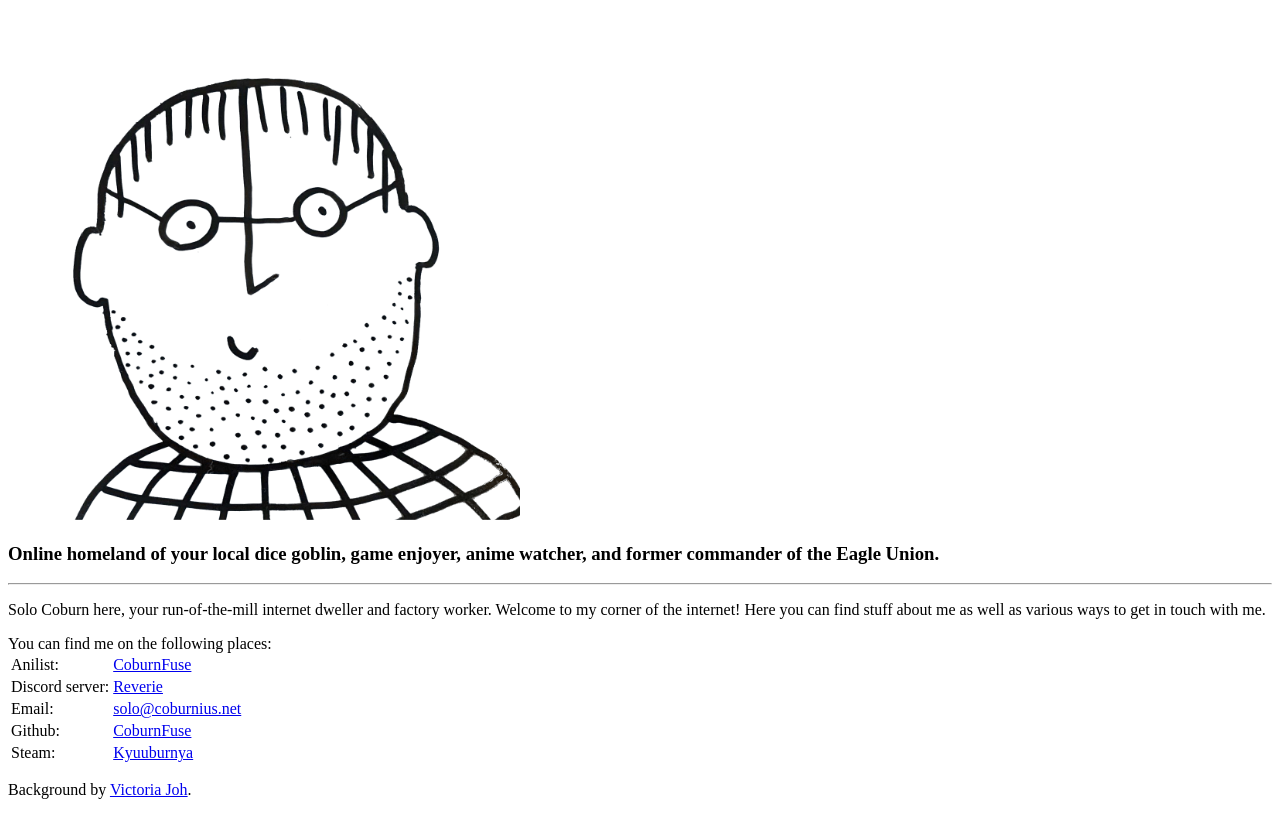
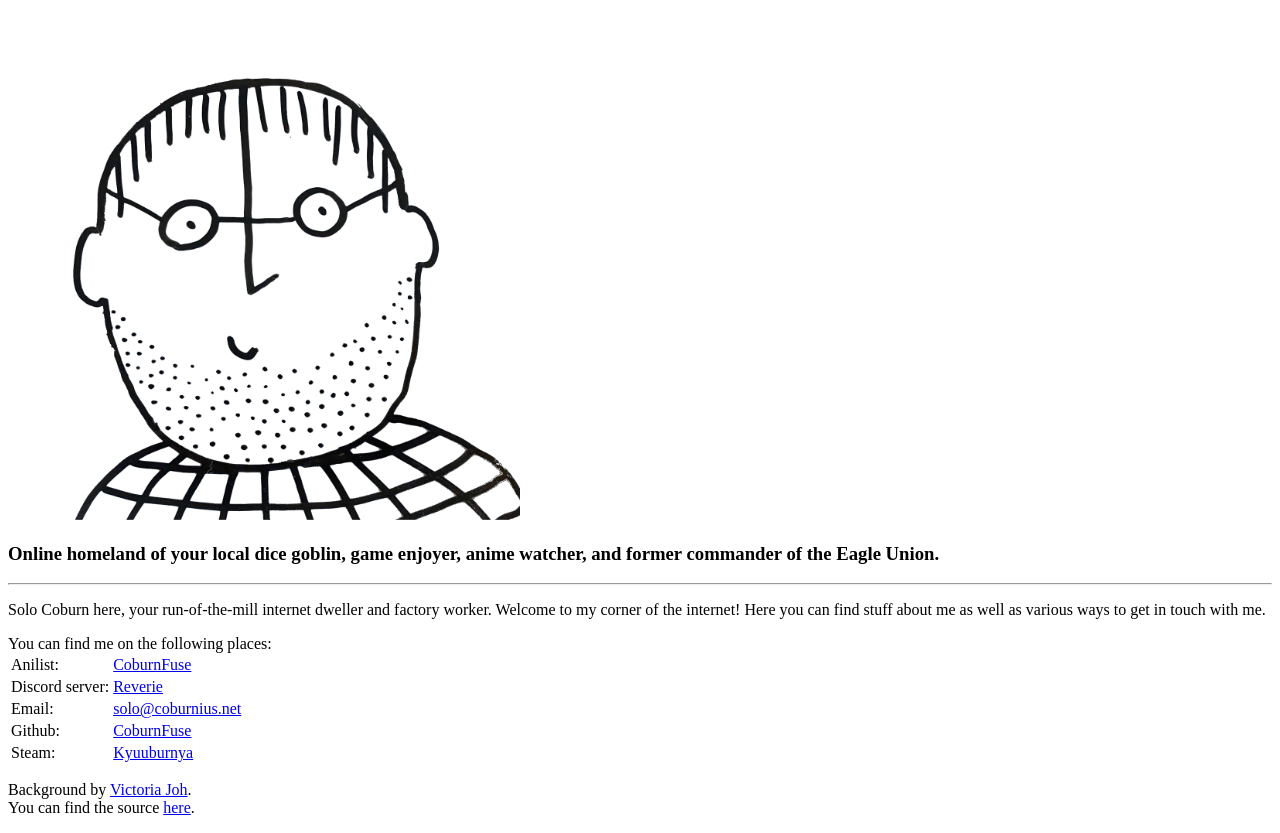
Before and after one commit to CoburnFuse/Coburnius.net, a website: page index.html in a window 1280 px wide. Drawn offline with Linux system fonts and the light colour scheme.

Commit message:
Moved source from navbar to homepage.

```diff
--- a/index.html
+++ b/index.html
@@ -26,7 +26,8 @@
         </section>
 
         <section>
-            <p>Background by <nobr><a href="https://www.vhjoh.com/" target="_blank" title="Site of Victoria Joh">Victoria Joh</a>.</nobr></p>
+            <p>Background by <a href="https://www.vhjoh.com/" target="_blank" title="Site of Victoria Joh">Victoria Joh</a>.<br>
+            You can find the source <a href='https://github.com/CoburnFuse/Coburnius.net' target='_blank' title='Coburnius.net github repo'>here</a>.</p>
         </section>
     </article>
 </body>
```
Also changed, not shown: includes/navbar.html (+0 -1 lines).
